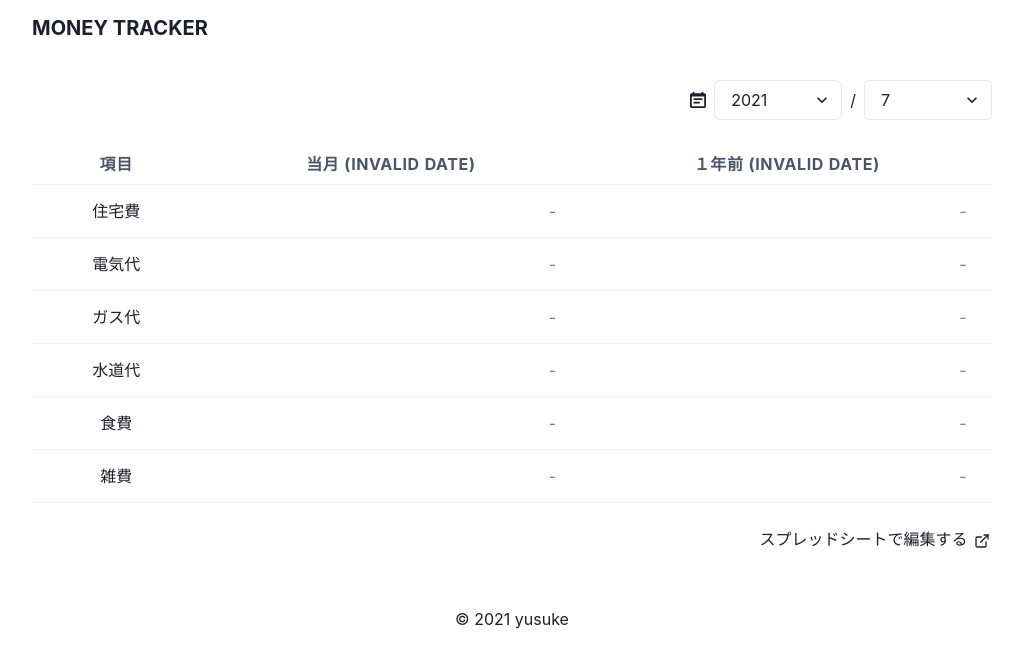
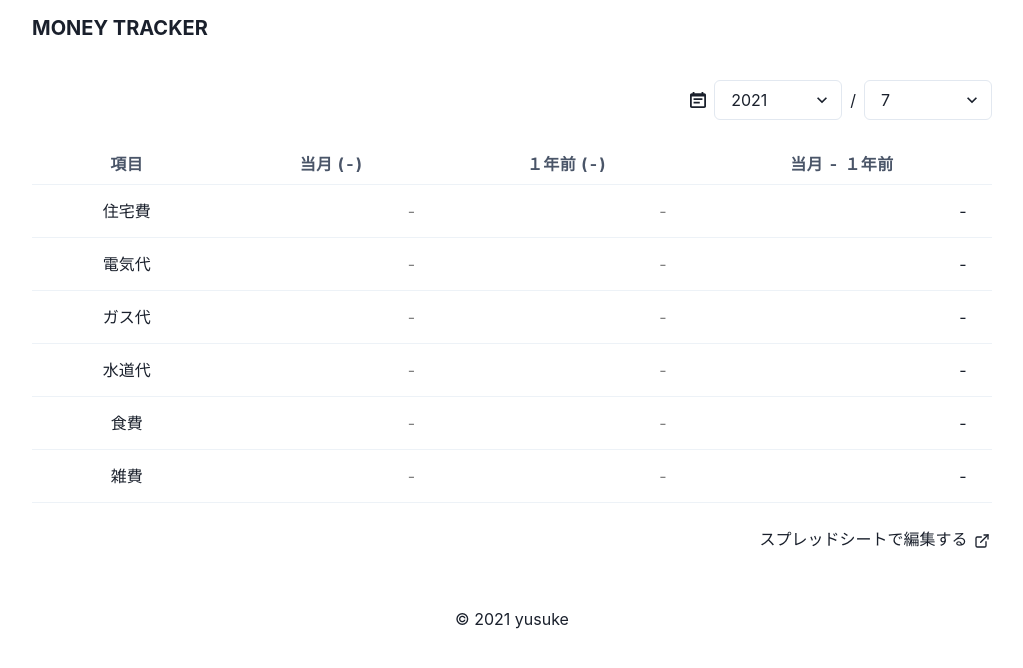
Before and after one commit to uu64/account-book-ui, a Next.js app: page / in a window 1280 px wide. Shown: the top 668 px of the page, without its empty margins (128-1151 px from the left). Built offline with nearby package versions, Linux system fonts and the light colour scheme; no server answers.

Commit message:
update: show diff

```diff
--- a/components/MonthlyViewTable.tsx
+++ b/components/MonthlyViewTable.tsx
@@ -16,6 +16,17 @@ function toYenString(value: number | null): string {
   return value ? `￥ ${value.toLocaleString("ja-JP")}` : NODATA_LABEL;
 }
 
+function getYenDiff(
+  current: number | null,
+  oneYearBefore: number | null
+): string {
+  if (typeof current === "number" && typeof oneYearBefore === "number") {
+    const d = current - oneYearBefore;
+    return `( ${d > 0 ? "+" : ""}${d.toLocaleString("ja-JP")} )`;
+  }
+  return NODATA_LABEL;
+}
+
 function renderRow(
   label: string,
   current: number | null,
@@ -23,6 +34,7 @@ function renderRow(
 ) {
   const curStr = toYenString(current);
   const oneYrB4Str = toYenString(oneYearBefore);
+  const diff = getYenDiff(current, oneYearBefore);
   const textColor = (v: string) => {
     return v === NODATA_LABEL ? "gray" : "black";
   };
@@ -37,6 +49,9 @@ function renderRow(
       </Td>
       <Td isNumeric>
         <Text color={textColor(oneYrB4Str)}>{oneYrB4Str}</Text>
+      </Td>
+      <Td isNumeric>
+        <Text>{diff}</Text>
       </Td>
     </Tr>
   );
@@ -69,12 +84,25 @@ const MonthlyViewTable: React.FC<Props> = ({ year, month }) => {
           </Th>
           <Th>
             <Text align="center" fontSize="md">
-              当月 ({DateUtil.getDateString(monthStr, "YYYY / MM")})
+              当月 (
+              {monthStr
+                ? DateUtil.getDateString(monthStr, "YYYY / MM")
+                : NODATA_LABEL}
+              )
             </Text>
           </Th>
           <Th>
             <Text align="center" fontSize="md">
-              １年前 ({DateUtil.getDateStringOneYrB4(monthStr, "YYYY / MM")})
+              １年前 (
+              {monthStr
+                ? DateUtil.getDateStringOneYrB4(monthStr, "YYYY / MM")
+                : NODATA_LABEL}
+              )
+            </Text>
+          </Th>
+          <Th>
+            <Text align="center" fontSize="md">
+              当月 - １年前
             </Text>
           </Th>
         </Tr>
```
